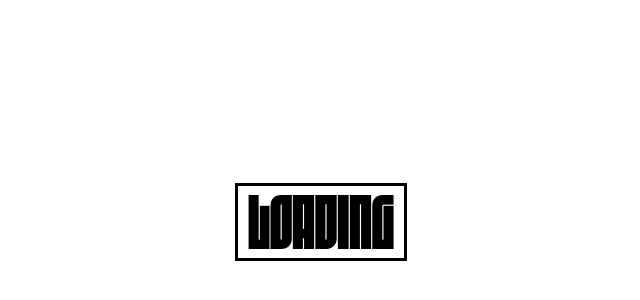
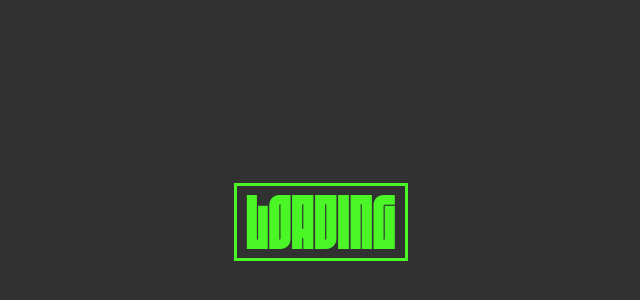
Before and after one commit to swstevens/Windows-95-Portfolio-Page, a React (Vite) app: page / in a window 1280 px wide. Shown: the part 178-478 px from the top of the page, without its empty margins (319-959 px from the left). Built offline with nearby package versions, Linux system fonts and the light colour scheme.

Commit message:
test colors

```diff
--- a/index.html
+++ b/index.html
@@ -5,7 +5,7 @@
     <meta charset="UTF-8" />
     <link rel="icon" type="image/svg+xml" href="/vite.svg" />
     <meta name="viewport" content="width=device-width, initial-scale=1.0" />
-    <title>React-fiber + Drei template</title>
+    <title>Loading...</title>
   </head>
   <body>
     <div id="root"></div>
--- a/src/App.css
+++ b/src/App.css
@@ -22,10 +22,9 @@ body,
 .wrapper {
   width: fit-content;
   height: fit-content;
-  border: 3px solid rgb(0, 0, 0);
-  padding-left: 10px;
-  padding-right: 10px;
-  background: rgba(255, 255, 255, 0);
+  border: 3px solid #4af626;
+  padding-left: 9px;
+  padding-right: 9px;
   text-align: left;
   /* max-height: 100px; */
 }
@@ -36,4 +35,10 @@ body,
   align-items: center;
   text-align: center;
   min-height: 100vh;
+  background-color: rgb(49, 49, 49);
 }
+
+.text{
+  color: #4af626;
+  letter-spacing: 0.5px;
+}
--- a/src/App.jsx
+++ b/src/App.jsx
@@ -5,7 +5,7 @@ function App() {
     <>
     <div className="whole">
       <div className='wrapper'>
-        <span>loading</span>
+        <span className='text'>loading</span>
       </div>
     </div>
  </>
```
